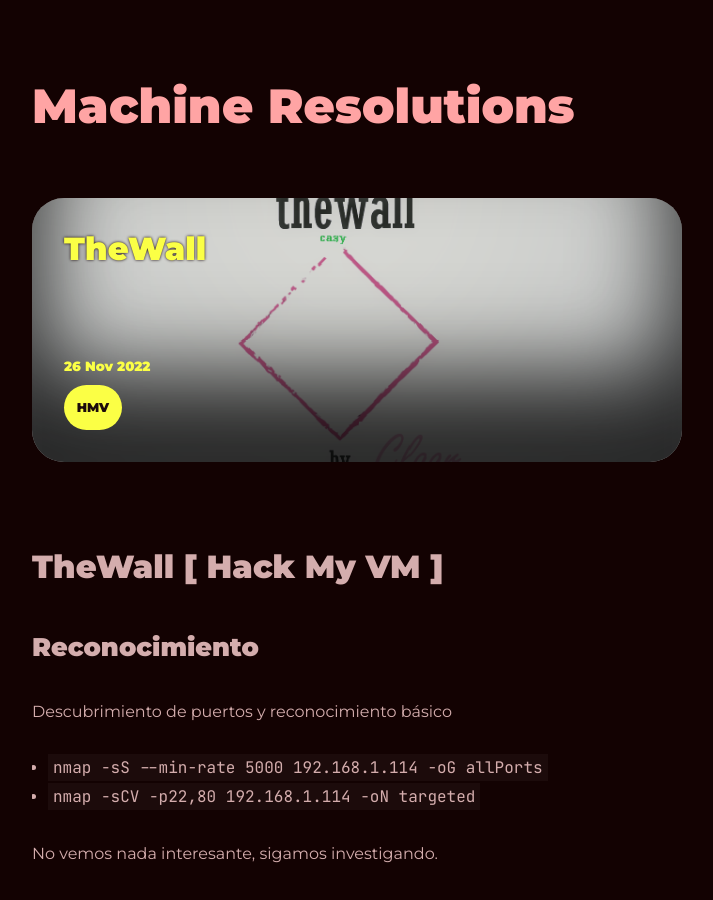
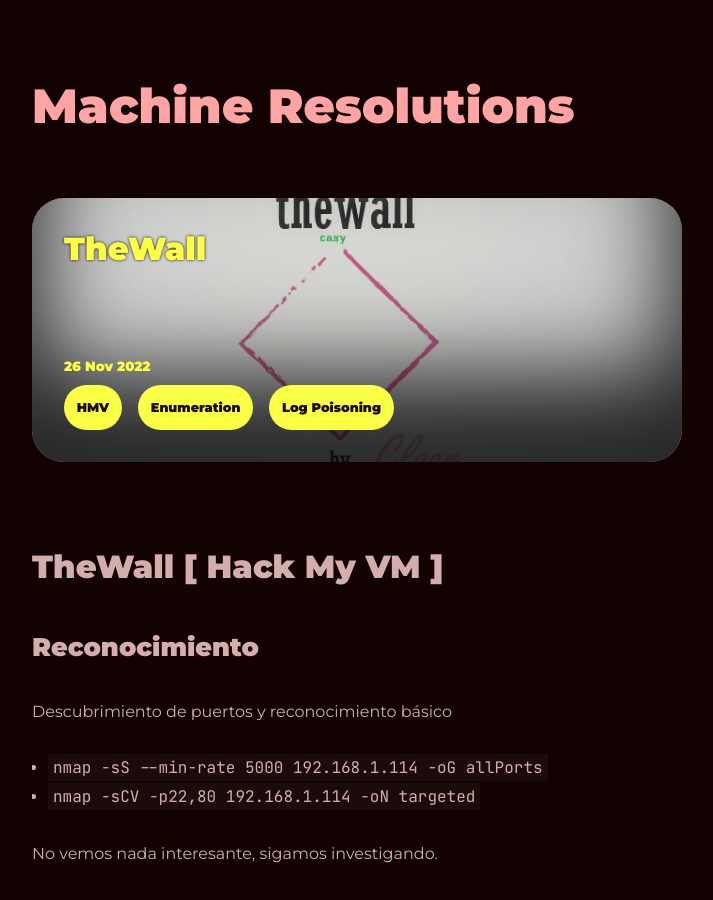
Before and after one commit to BlackCage/BlackCage.github.io, a Jekyll site: the page built from all_collections/_posts/2022-11-27-thewall-hmv.md, in a window 1280 px wide and 900 px high. Shown: the whole window, without its empty margins (283-996 px from the left). Built offline with Jekyll 4.4.1, drawn with Linux system fonts in a browser that asks for light colours.

Commit message:
Update 2022-11-27-thewall-hmv.md

```diff
--- a/all_collections/_posts/2022-11-27-thewall-hmv.md
+++ b/all_collections/_posts/2022-11-27-thewall-hmv.md
@@ -2,7 +2,7 @@
 layout: post
 title: TheWall
 date: 2022-11-26
-categories: ["HMV"]
+categories: ["HMV", "Enumeration", "Log Poisoning"]
 thumbnail: "assets/images/TheWall.png"
 ---
 
```
